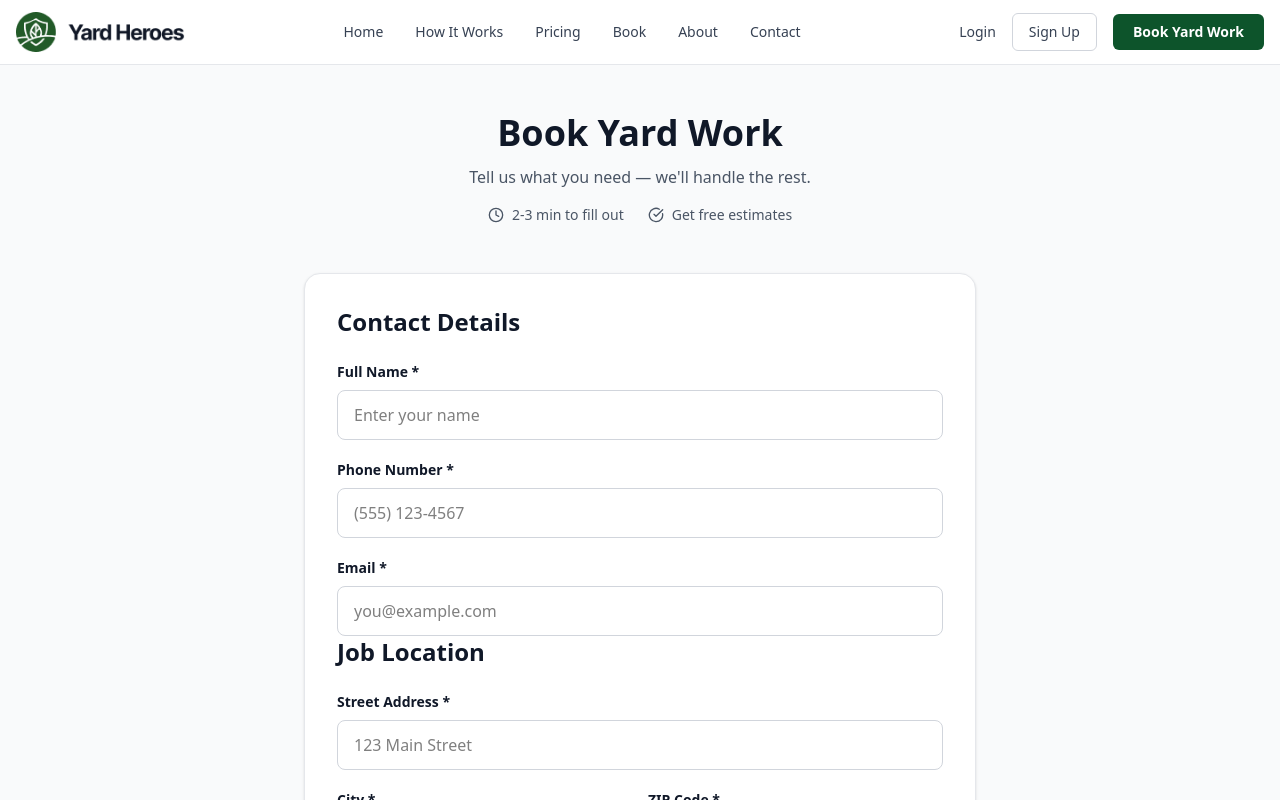
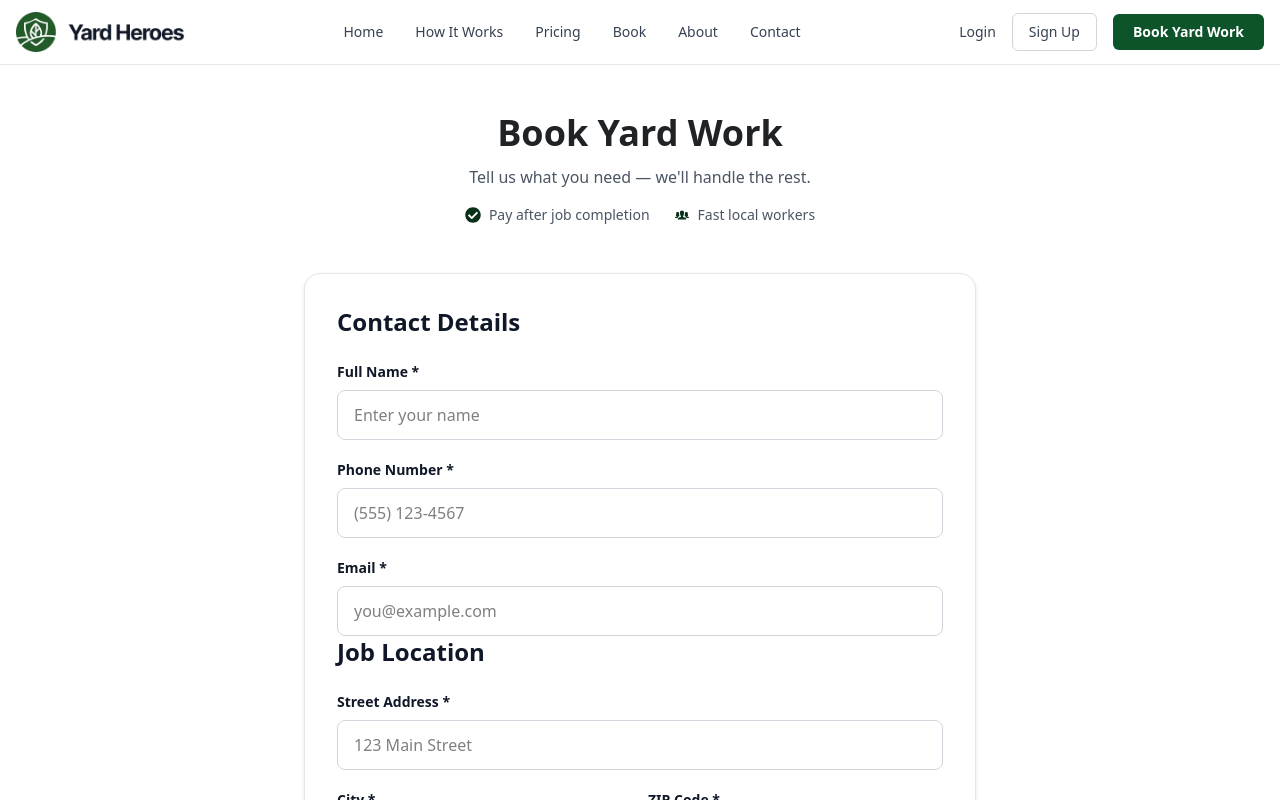
Before and after one commit to mdmehedihasan-dev/yard-saas, a Next.js app: page /book in a window 1280 px wide. Shown: the top 800 px of the page. Built offline with nearby package versions, Linux system fonts and the light colour scheme.

Commit message:
booking page

```diff
--- a/src/app/(coustomer)/book/page.js
+++ b/src/app/(coustomer)/book/page.js
@@ -3,6 +3,9 @@
 import React, { useState } from 'react';
 import {  DollarSign, Upload, CheckCircle, Clock, MapPin } from 'lucide-react';
 import Link from 'next/link';
+import { FaCheckCircle } from 'react-icons/fa';
+import { IoIosPeople } from "react-icons/io";
+
 
 const page = () => {
     //  const router = navigation();
@@ -45,24 +48,24 @@ const page = () => {
 
 
   return (
-    <div className="min-h-screen bg-gray-50 py-12 px-4">
+    <div className="min-h-screen py-12 px-4">
       <div className="max-w-2xl mx-auto">
         {/* Header */}
         <div className="text-center mb-12">
-          <h1 className="text-4xl font-bold text-gray-900 mb-3">
+          <h1 className="text-4xl font-bold text-[#202326] mb-3">
             Book Yard Work
           </h1>
-          <p className="text-gray-600 mb-4">
+          <p className="text-[#4B5563] mb-4">
             Tell us what you need — we'll handle the rest.
           </p>
           <div className="flex items-center justify-center gap-6 text-sm text-gray-600">
             <div className="flex items-center gap-2">
-              <Clock className="w-4 h-4" />
-              <span>2-3 min to fill out</span>
+              <FaCheckCircle className="w-4 h-4 text-[#0A3019]" />
+              <span>Pay after job completion</span>
             </div>
             <div className="flex items-center gap-2">
-              <CheckCircle className="w-4 h-4" />
-              <span>Get free estimates</span>
+              <IoIosPeople className="w-4 h-4 text-[#0A3019] size-5" />
+              <span>Fast local workers</span>
             </div>
           </div>
         </div>
```
